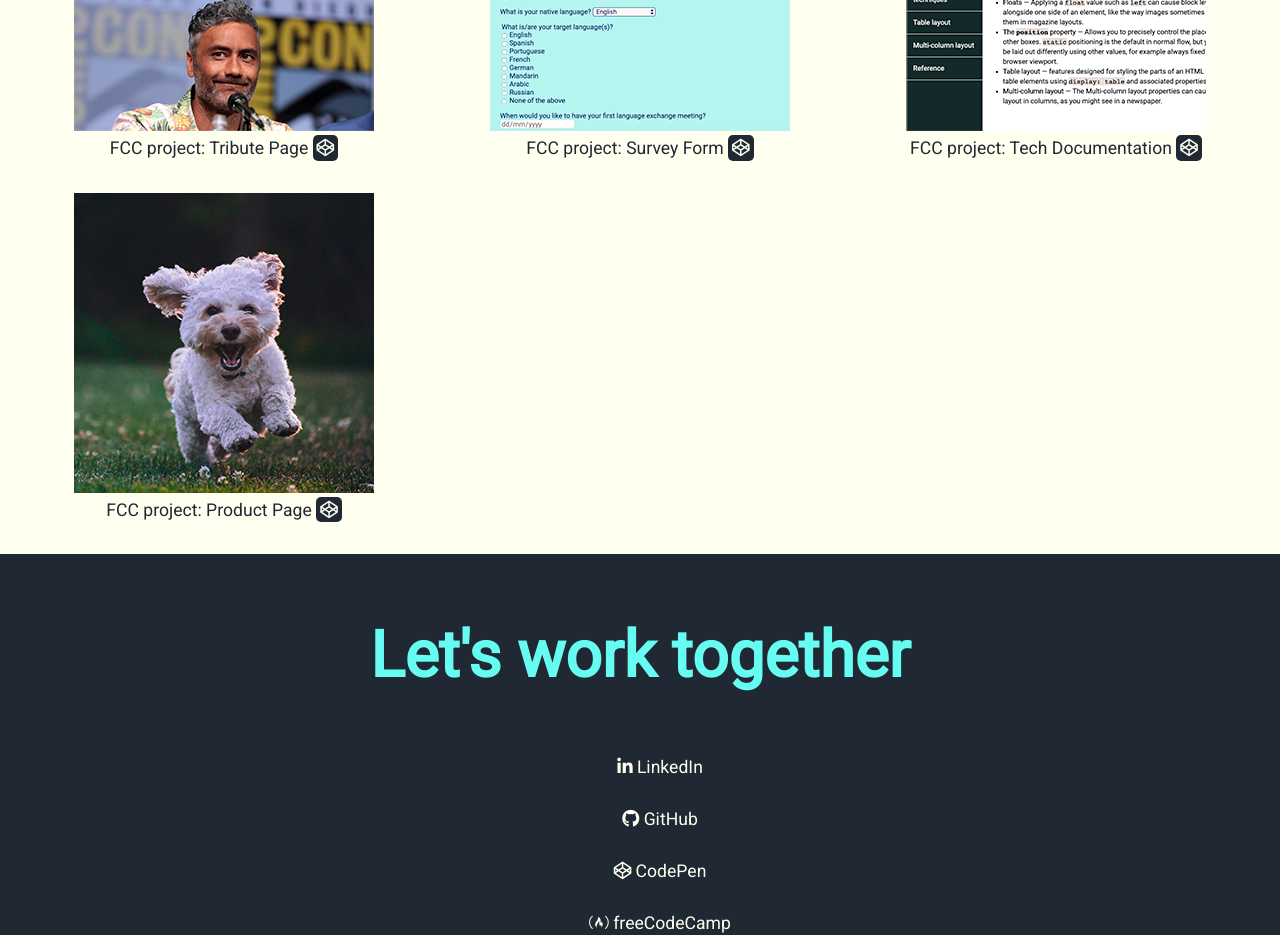
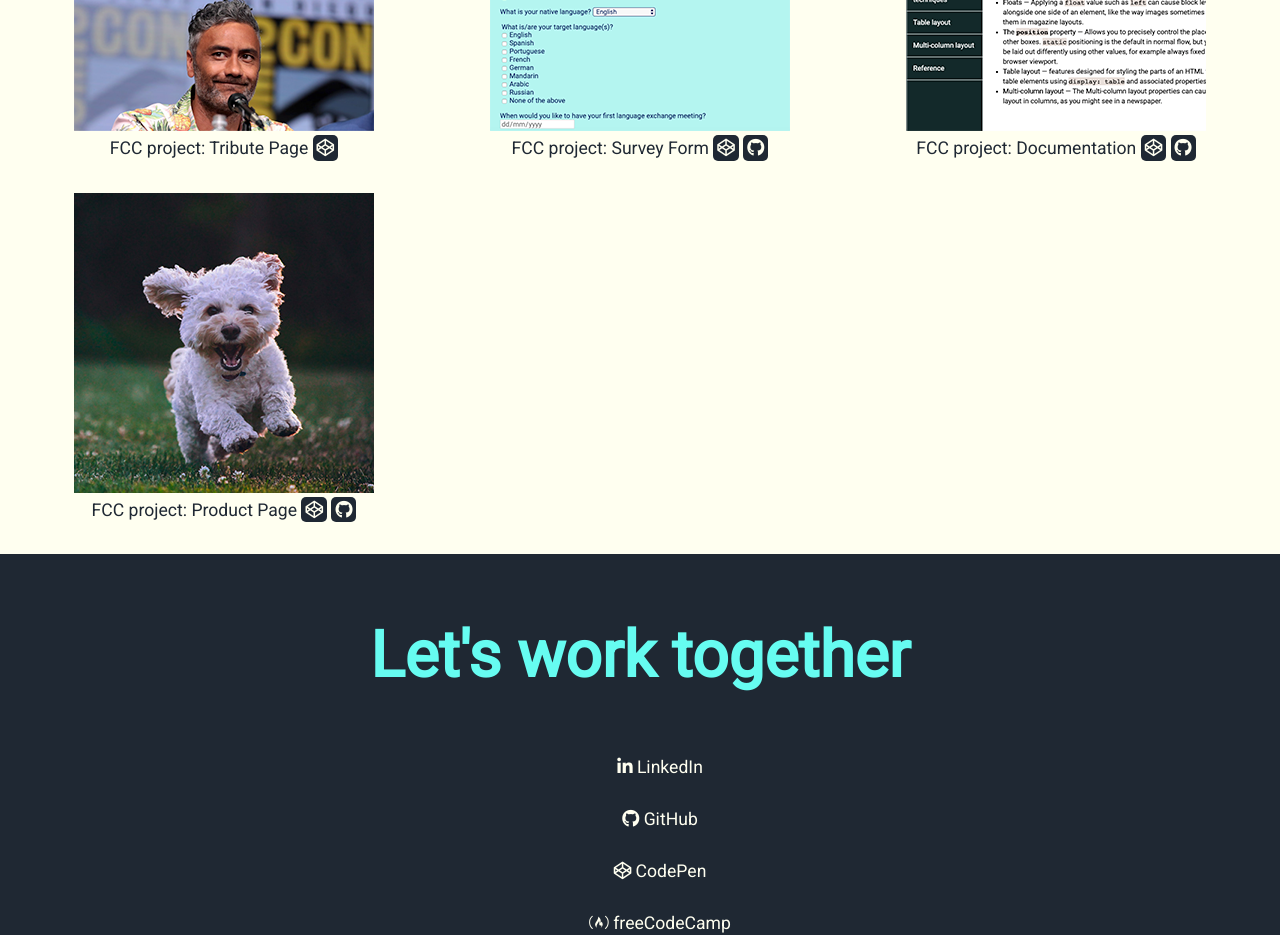
Before and after one commit to hannah-robinson/fcc-projects-portfolio, a plain HTML site: page index.html in a window 1280 px wide. Shown: the part 1140-2075 px from the top of the page. Drawn offline with Linux system fonts and the light colour scheme.

Commit message:
Add GitHub buttons to projects

```diff
--- a/index.html
+++ b/index.html
@@ -24,9 +24,9 @@
       <h2>These are my freeCodeCamp projects</h2>
       <div class="grid-container">
         <div class="project-tile"><figure><a href="https://codepen.io/hannahr/full/ZEzdJdm"><img class="project-image" src="images/project-1.png" alt="FCC project 1"></a><br><figcaption><a href="https://codepen.io/hannahr/pen/ZEzdJdm">FCC project: Tribute Page <i class="fab fa-codepen btn"></i></a></figcaption></figure></div>
-        <div class="project-tile"><figure><a href="https://codepen.io/hannahr/full/zYOVRrV"><img class="project-image" src="images/project-2.png" alt="FCC project 2"></a><br><figcaption><a href="https://codepen.io/hannahr/pen/zYOVRrV">FCC project: Survey Form <i class="fab fa-codepen btn"></i></a></figcaption></figure></div>
-        <div class="project-tile"><figure><a href="https://codepen.io/hannahr/full/GRRpYBe"><img class="project-image" src="images/project-3.png" alt="FCC project 3"></a><br><figcaption><a href="https://codepen.io/hannahr/pen/GRRpYBe">FCC project: Tech Documentation <i class="fab fa-codepen btn"></i></a></figcaption></figure></div>
-        <div class="project-tile"><figure><a href="https://codepen.io/hannahr/full/XWWLmEo"><img class="project-image" src="images/project-4.png" alt="FCC project 4"></a><br><figcaption><a href="https://codepen.io/hannahr/pen/XWWLmEo">FCC project: Product Page <i class="fab fa-codepen btn"></i></a></br></figure></div>
+        <div class="project-tile"><figure><a href="https://codepen.io/hannahr/full/zYOVRrV"><img class="project-image" src="images/project-2.png" alt="FCC project 2"></a><br><figcaption>FCC project: Survey Form  <a href="https://codepen.io/hannahr/pen/zYOVRrV"><i class="fab fa-codepen btn"></i></a> <a href="https://github.com/hannah-robinson/"><i class="fab fa-github btn"></i></a></figcaption></figure></div>
+        <div class="project-tile"><figure><a href="https://codepen.io/hannahr/full/GRRpYBe"><img class="project-image" src="images/project-3.png" alt="FCC project 3"></a><br><figcaption><a href="https://codepen.io/hannahr/pen/GRRpYBe">FCC project: Documentation <i class="fab fa-codepen btn"></i></a> <a href="https://github.com/hannah-robinson/"><i class="fab fa-github btn"></i></a></figcaption></figure></div>
+        <div class="project-tile"><figure><a href="https://codepen.io/hannahr/full/XWWLmEo"><img class="project-image" src="images/project-4.png" alt="FCC project 4"></a><br><figcaption><a href="https://codepen.io/hannahr/pen/XWWLmEo">FCC project: Product Page <i class="fab fa-codepen btn"></i></a> <a href="https://github.com/hannah-robinson/"><i class="fab fa-github btn"></i></a></br></figure></div>
       </div>
     </section>
     <section id="contact">
```
